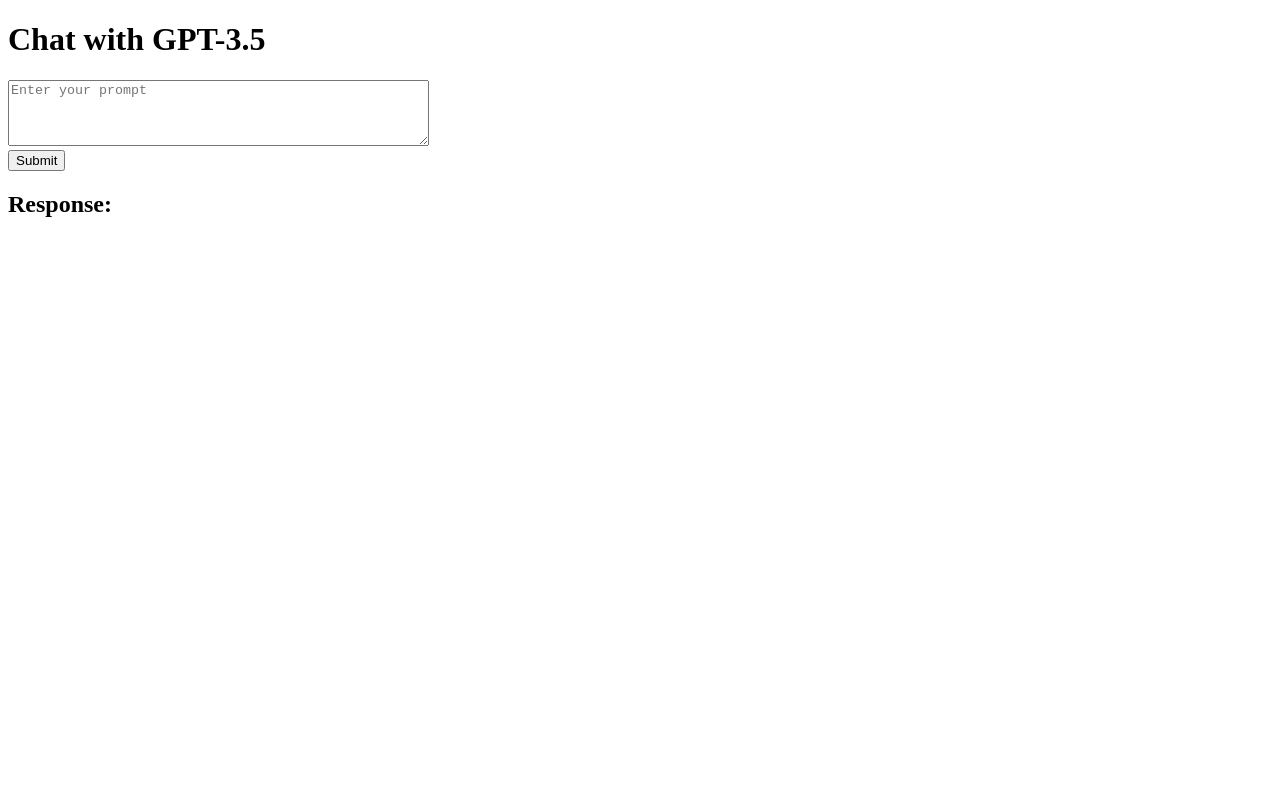
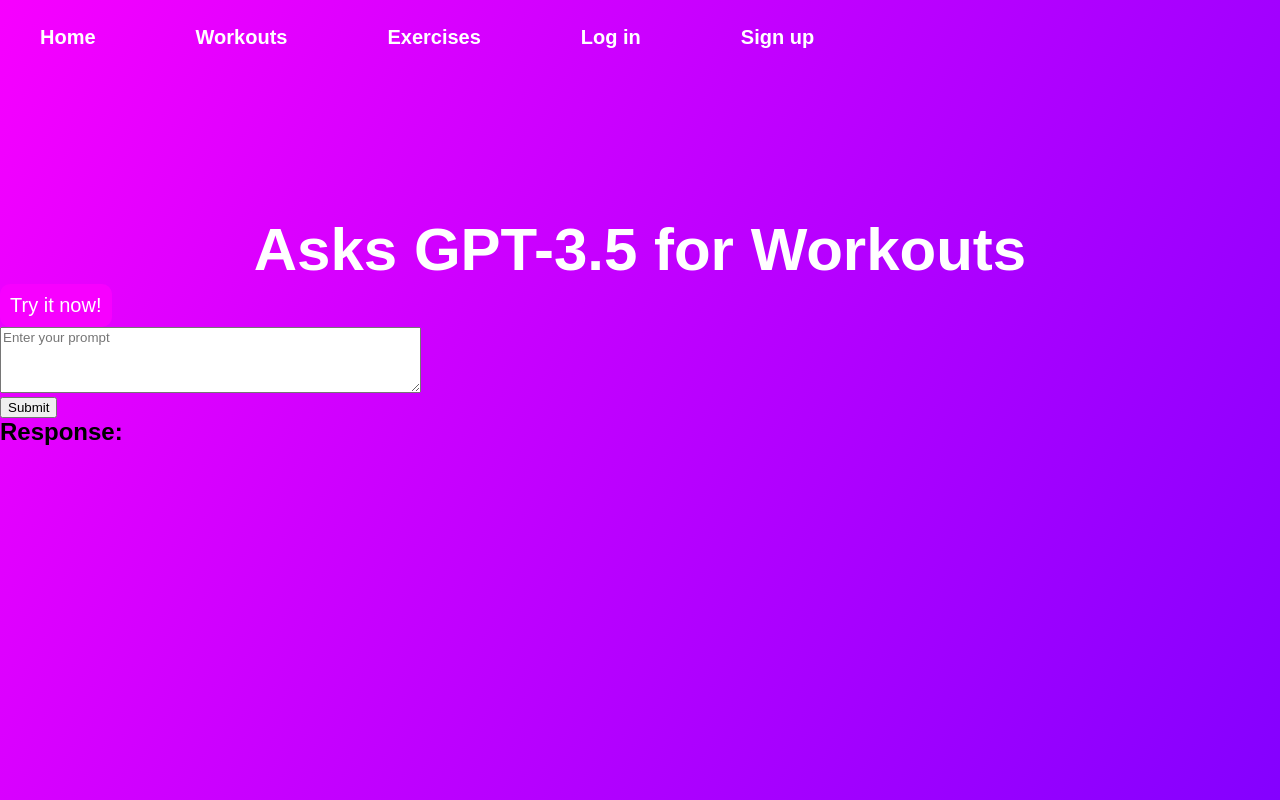
Before and after one commit to negolas69/fitness-coach, a website: page Code/frontend/sites/workout.html in a window 1280 px wide. Drawn offline with Linux system fonts and the light colour scheme.

Commit message:
changes to CSS

```diff
--- a/Code/frontend/sites/workout.html
+++ b/Code/frontend/sites/workout.html
@@ -3,10 +3,20 @@
   <head>
     <meta charset="UTF-8" />
     <meta name="viewport" content="width=device-width, initial-scale=1.0" />
+    <link rel="stylesheet" href="../styles/workout.css" />
     <title>Chat with GPT-3</title>
   </head>
   <body>
-    <h1>Chat with GPT-3.5</h1>
+    <div class="nav">
+      <a href="../index.html">Home</a>
+      <a href="sites/workout.html">Workouts</a>
+      <a href="sites/exercises.html">Exercises</a>
+      <a href="sites/login.html">Log in</a>
+      <a href="sites/registration.html">Sign up</a>
+    </div>
+    <div class="chat">
+      <h1>Asks GPT-3.5 for Workouts</h1>
+      <button class="try-btn" id="try-btn">Try it now!</button>
       <form id="chat-form">
         <textarea
           id="prompt"
@@ -19,7 +29,7 @@
       </form>
       <h2>Response:</h2>
       <div id="response"></div>
-
+    </div>
     <script src="../scripts/workout.js"></script>
   </body>
 </html>
--- /dev/null
+++ b/Code/frontend/styles/workout.css
@@ -0,0 +1,42 @@
+* {
+  font-family: sans-serif;
+  margin: 0;
+}
+body {
+  height: 100vh;
+  background: linear-gradient(120deg, #f700ff, #8400ff);
+}
+h1 {
+  color: white;
+  margin-top: 140px;
+  text-align: center;
+  font-size: 60px;
+}
+.nav {
+  height: 75px;
+  font-size: 20px;
+  display: flex;
+  flex-direction: row;
+  align-items: center;
+  gap: 20px;
+}
+.nav a {
+  font-weight: bold;
+  color: white;
+  text-decoration: none !important;
+  margin: 40px;
+}
+.nav a:hover {
+  height: 100%;
+  align-items: center;
+}
+.try-btn {
+  background-color: #f700ff;
+  color: white;
+  border: none;
+  border-radius: 10px;
+  padding: 10px;
+  font-size: 20px;
+  justify-content: center;
+  cursor: pointer;
+}
```
Also changed, not shown: 1 other file. Lines whose indentation alone changed are shown as unchanged.
